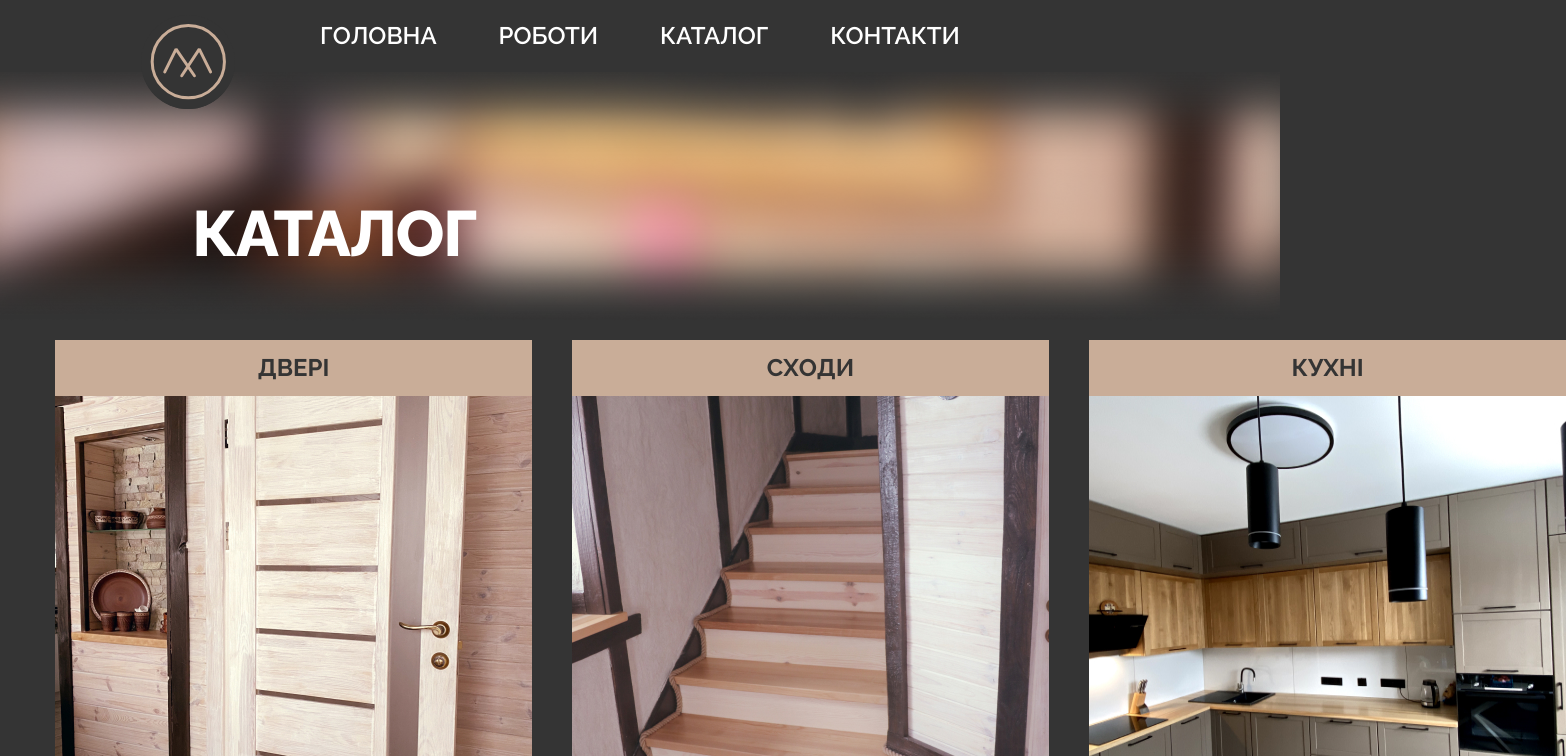
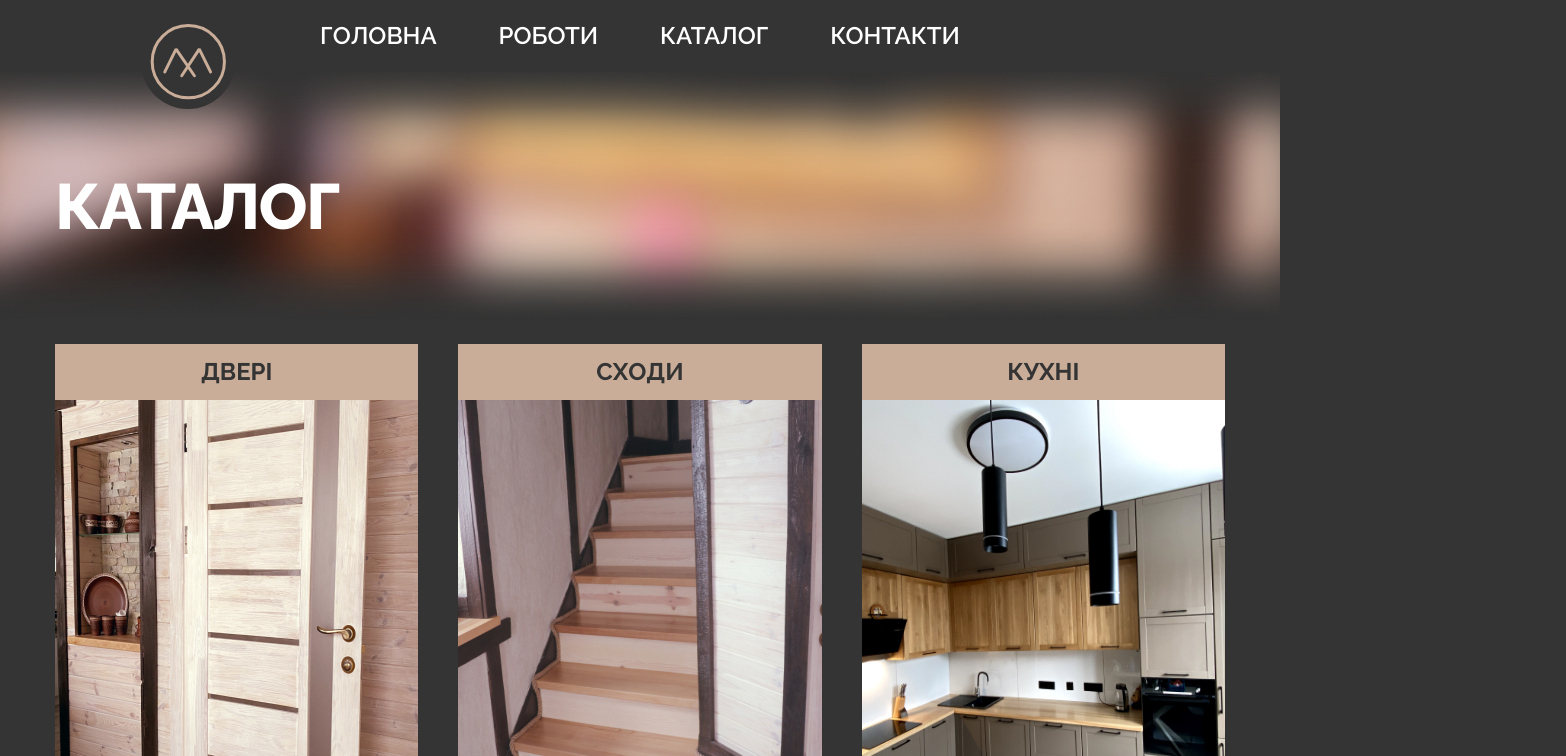
Before and after one commit to Fr13nd4u/eco-mebli, a React (Create React App) app: page /catalog in a window 1280 px wide. Shown: the top 756 px of the page, 1566 px wide, since content can reach past the window. Built offline with nearby package versions, Linux system fonts and the light colour scheme.

Commit message:
catalog changes v2

```diff
--- a/src/components/Footer/Footer.scss
+++ b/src/components/Footer/Footer.scss
@@ -6,4 +6,6 @@
     height: 150px;
     width: 100%;
     margin-top: -150px;
+    display: flex;
+    text-align: end;
 }
--- a/src/pages/Catalog/Catalog.scss
+++ b/src/pages/Catalog/Catalog.scss
@@ -1,31 +1,18 @@
 @import "../../styles/palette.scss";
 
-section {
+.wrapper{
   margin-bottom: 250px;
 }
 
-.background{
+.catalog-header{
     background-image: url("../../assets/catalog_menu/background-1.png");
     background-repeat: no-repeat;
     background-size: 100%;
+    height: 400px;
+    width: 100%;
+    margin-top: 60px;
     position: absolute;
     z-index: -1;
-    margin-top: 60px;
-    height: 350px;
-    width: 100%;
-    padding-top: 30px;
-
-    &-text {
-      height: 64px;
-      width: 286px;
-      display: block;
-      margin: 112px 0 0 192px;
-      font-family: $primaryFont;
-      font-size: 64px;
-      font-weight: 800;
-      line-height: 64px;
-      letter-spacing: -0.02em;
-    }
 }
 
 .catalog {
@@ -34,13 +21,23 @@ section {
   grid-column-gap: 40px;
   margin-bottom: 5px;
 
-  &-top {
+  &-text {
+      height: 64px;
+      width: 286px;
+      padding-top: 175px;
+      font-family: $primaryFont;
+      font-size: 64px;
+      font-weight: 800;
+      line-height: 64px;
+      letter-spacing: -0.02em;
+  }
+
+  &-items {
     grid-template-columns: 1fr 1fr 1fr;
-    padding-top: 340px;
+    padding-top: 100px;
   }
 
   &-item {
-    width: 477px;
     height: 565px;
     background: no-repeat center center;
     background-size: cover;
@@ -84,20 +81,5 @@ section {
 }
 
 @media (max-width: $lg) {
-  .services {
-    height: 307px;
 
-    &-top {
-      grid-template-columns: 1fr 4fr 1fr;
-    }
-
-    &-bottom {
-      grid-template-columns: 1fr 3fr 1fr;
-    }
-  }
-
-  .catalogLinks a {
-    font-size: 32px;
-    line-height: 1.5;
-  }
 }
--- a/src/pages/Catalog/index.tsx
+++ b/src/pages/Catalog/index.tsx
@@ -1,6 +1,5 @@
 import React from "react";
 import "./Catalog.scss";
-import Header from "../../components/Header/index"
 
 import item_1 from "../../assets/catalog_menu/item-1.jpg"
 import item_2 from "../../assets/catalog_menu/item-2.jpg"
@@ -9,13 +8,12 @@ import { Link } from "react-router-dom";
 
 const Catalog = () => {
   return (
-    <section>
-      <Header />
-      <div className="background">
-        <h2 className="background-text">КАТАЛОГ</h2>
+    <section className="wrapper">
+      <div className="catalog-header">
       </div>
       <div className="container">
-        <div className="catalog catalog-top">
+        <h2 className="catalog catalog-text">КАТАЛОГ</h2>
+        <div className="catalog catalog-items">
           <Link
             to="/"
             className="catalog-item"
```
